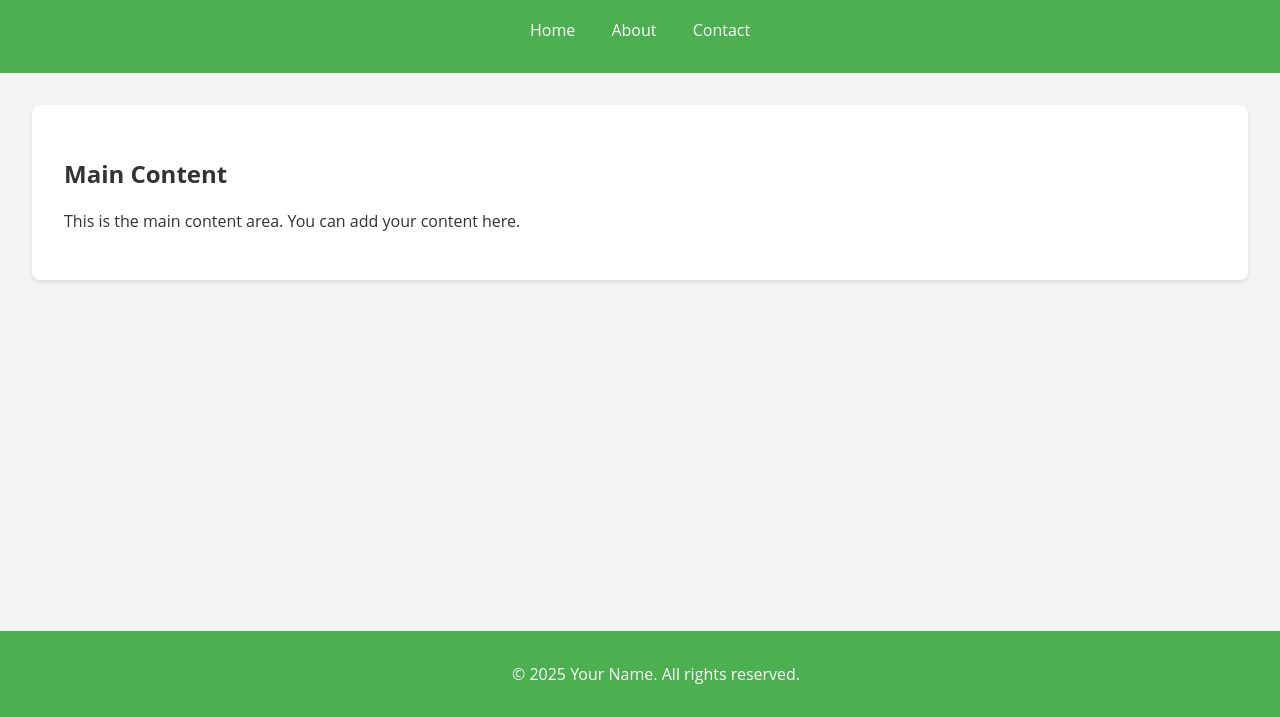
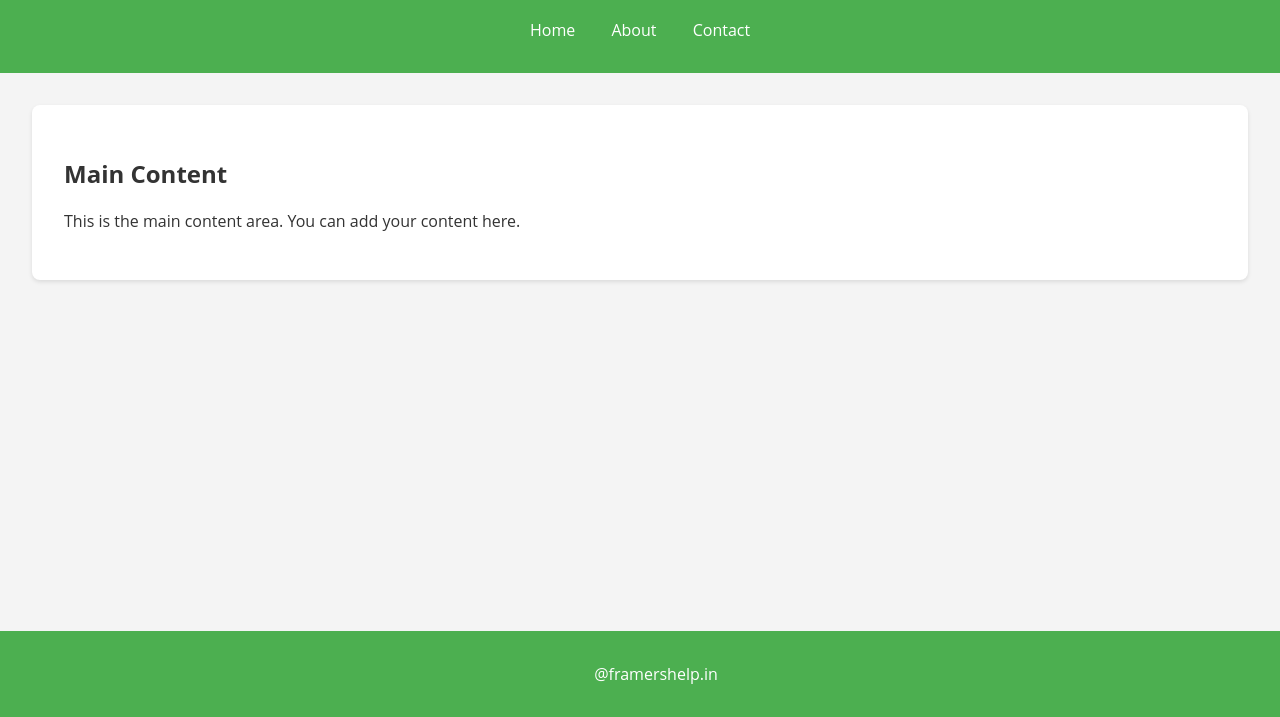
Before and after one commit to VaradhiVennela/Project-K, a plain HTML site: page index.html in a window 1280 px wide. Shown: the part 83-800 px from the top of the page. Drawn offline with Linux system fonts and the light colour scheme; files whose address does not match are found by name.

Commit message:
message index

```diff
--- a/index.html
+++ b/index.html
@@ -25,7 +25,7 @@
         </section>
     </main>
     <footer>
-        <p>&copy; 2025 Your Name. All rights reserved.</p>
+        <p>@framershelp.in</p>
     </footer>
 </body>
 </html>
```
